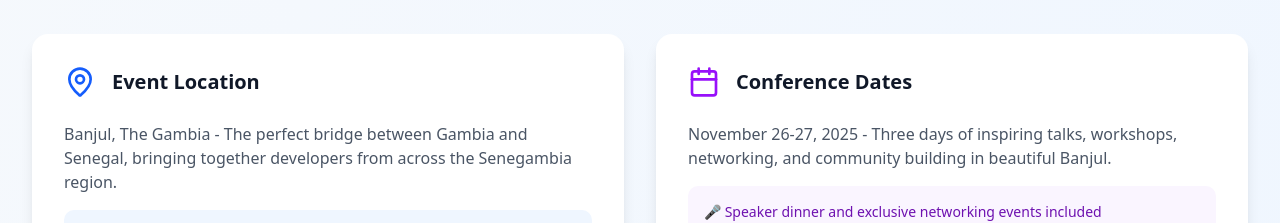
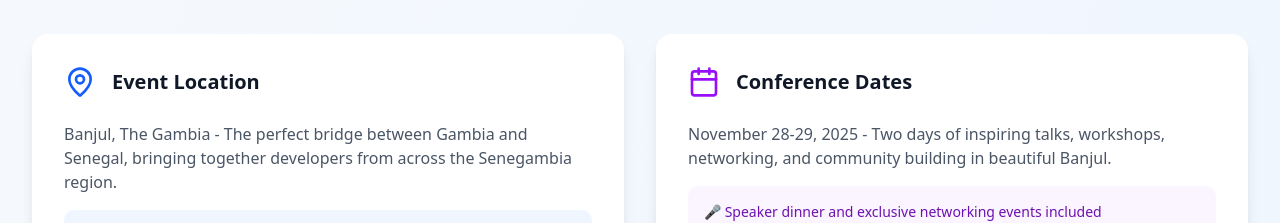
Before and after one commit to sheriff-gaye/pycon_gmb, a Next.js app: page /speakers in a window 1280 px wide. Shown: the part 2540-2763 px from the top of the page. Built offline with nearby package versions, Linux system fonts and the light colour scheme.

Commit message:
Update call_for_speakers.tsx

```diff
--- a/app/components/call_for_speakers.tsx
+++ b/app/components/call_for_speakers.tsx
@@ -234,7 +234,7 @@
               <h3 className="text-xl font-bold text-gray-900">Conference Dates</h3>
             </div>
             <p className="text-gray-600 mb-4">
-              November 26-27, 2025 - Three days of inspiring talks, workshops, networking,
+              November 28-29, 2025 - Two days of inspiring talks, workshops, networking,
               and community building in beautiful Banjul.
             </p>
             <div className="bg-purple-50 rounded-lg p-4">
```
